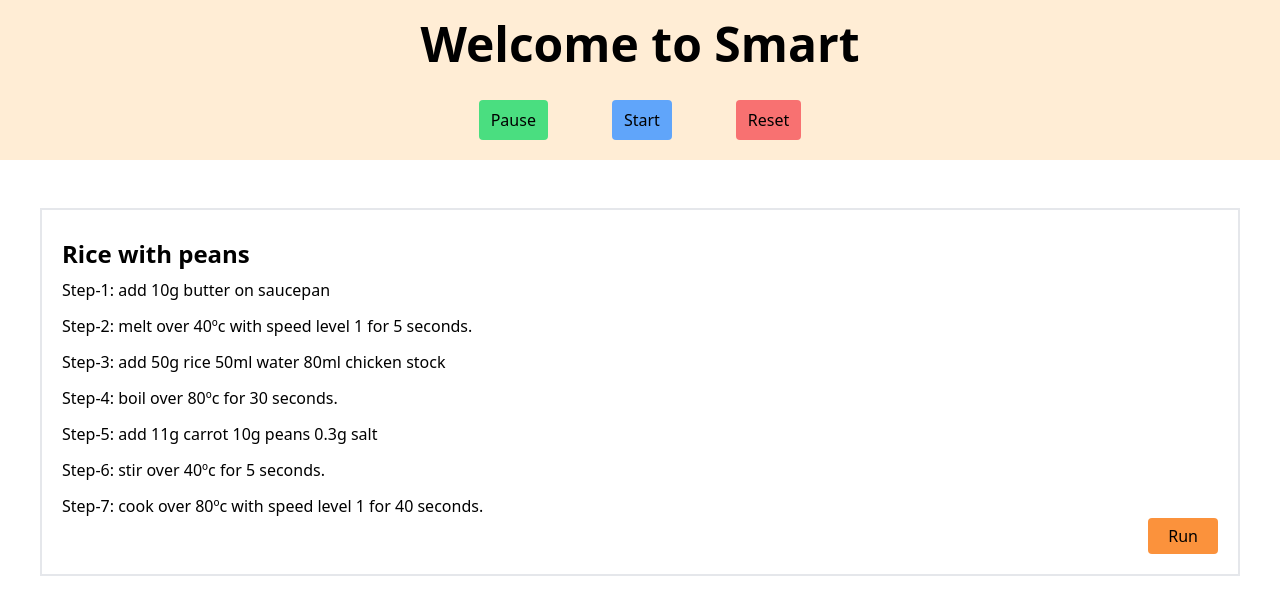
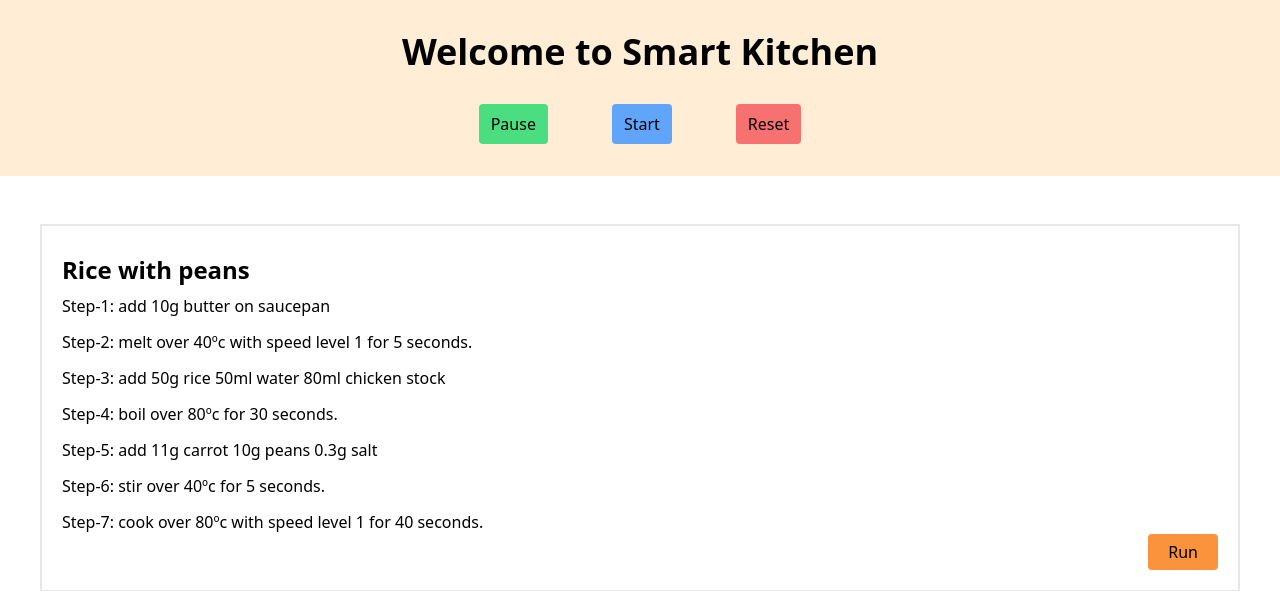
Before and after one commit to nesar-wac/kitchendemo, a Django app: page / in a window 1280 px wide. Shown: the top 591 px of the page. Run offline with Django 4.2, Linux system fonts and the light colour scheme; some libraries are stand-ins or nearby versions.

Commit message:
modified ui text

```diff
--- a/templates/index.html
+++ b/templates/index.html
@@ -8,8 +8,8 @@
     <script src="https://cdn.tailwindcss.com"></script>
 </head>
 <body>
-    <header class="flex flex-col items-center gap-8 bg-orange-100 py-5">
-        <h1 class="font-bold text-5xl"> Welcome to Smart <Kitchen>  </Kitchen> </h1>
+    <header class="flex flex-col items-center gap-8 bg-orange-100 py-8">
+        <h1 class="font-bold text-4xl"> Welcome to Smart Kitchen </h1>
         <div class="flex item-left gap-16">
             <button class="bg-green-400 hover:bg-green-500 px-3 py-2 rounded"> Pause </button>
             <button class="bg-blue-400 hover:bg-blue-500 px-3 py-2 rounded"> Start </button>
```
